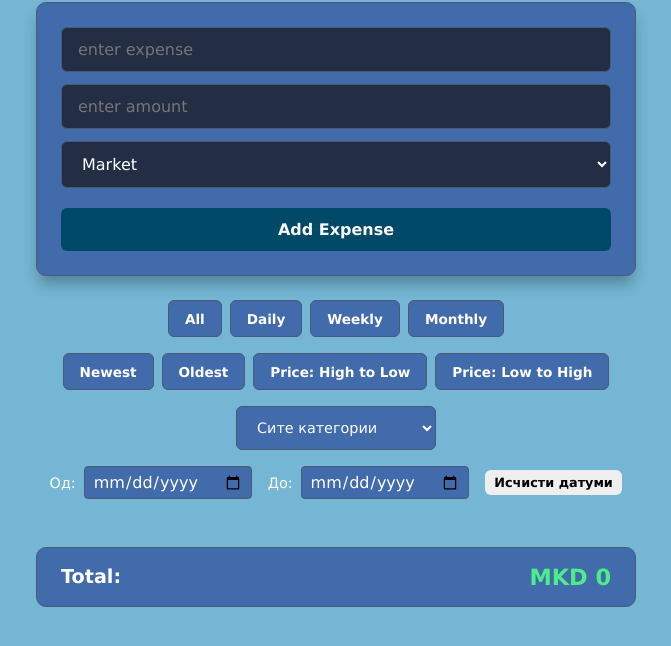
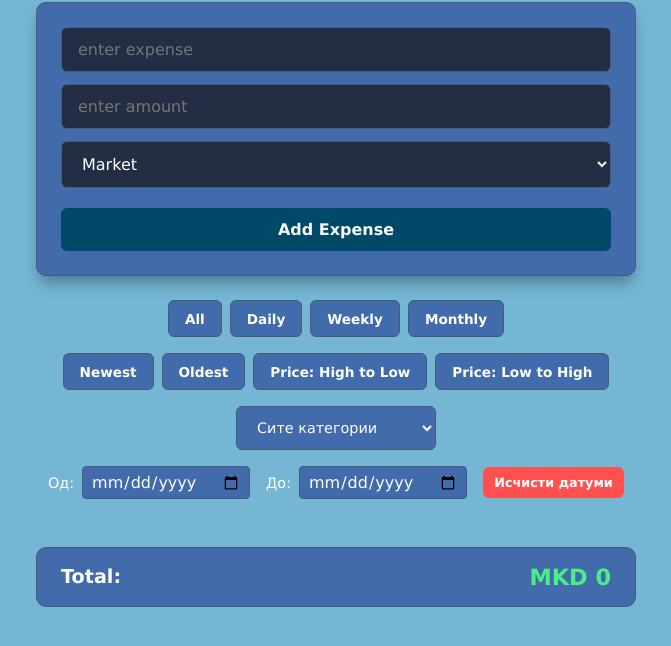
Before and after one commit to steph597/expense-tracker, a website: page public/index.html in a window 1280 px wide. Shown: the part 92-738 px from the top of the page, without its empty margins (304-975 px from the left). Drawn offline with Linux system fonts and the light colour scheme.

Commit message:
changed in css

```diff
--- a/public/style.css
+++ b/public/style.css
@@ -167,11 +167,18 @@ button {
 }
 
 #clear-dates-btn {
-  padding: 0.3rem 0.6rem;
+  padding: 0.5rem 0.7rem;
   font-size: 0.8rem;
   cursor: pointer;
+  background-color: var(--danger-color);
+  color: var(--text-main);
 }
 
+#clear-dates-btn:hover {
+  cursor: pointer;
+  background-color: var(--warning-color);
+  color: var(--card-border);
+}
 /* Expense list */
 .expense-lists {
   list-style: none;
```
